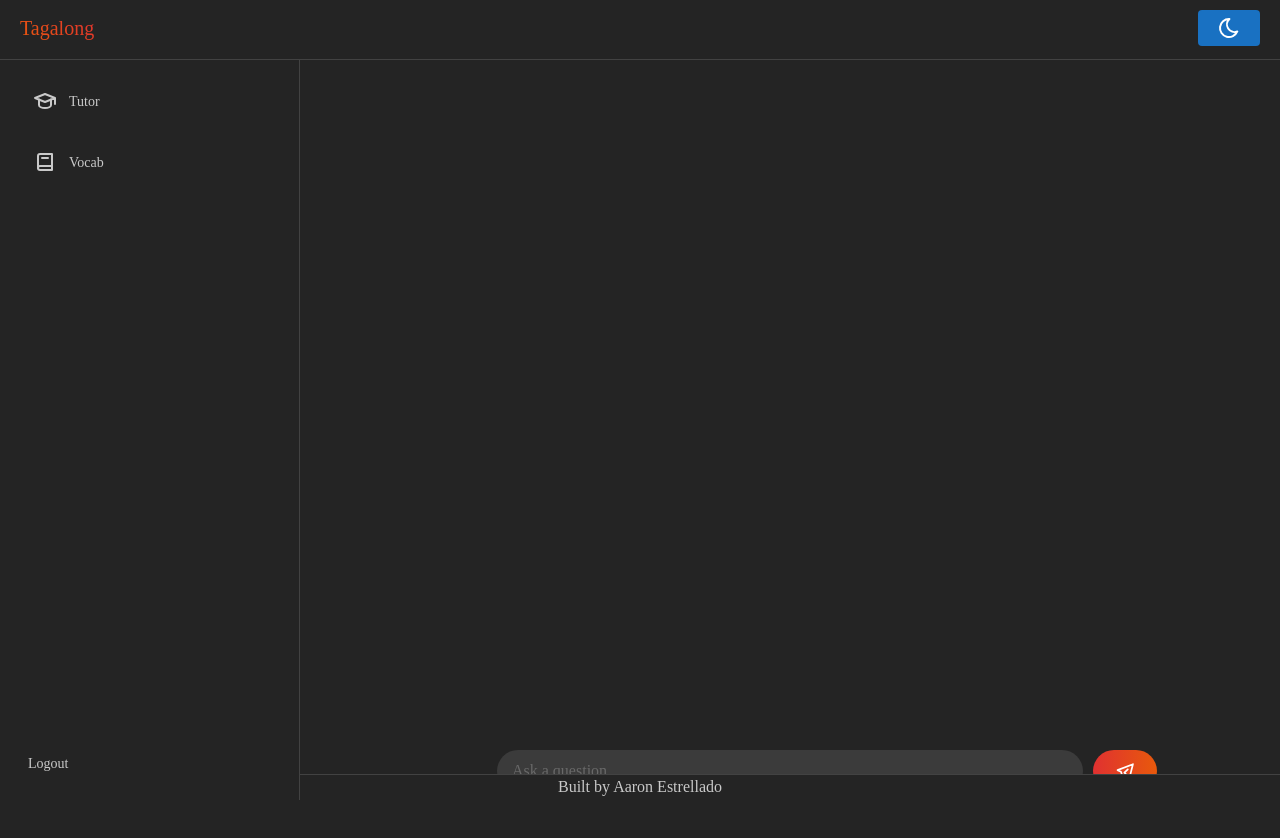
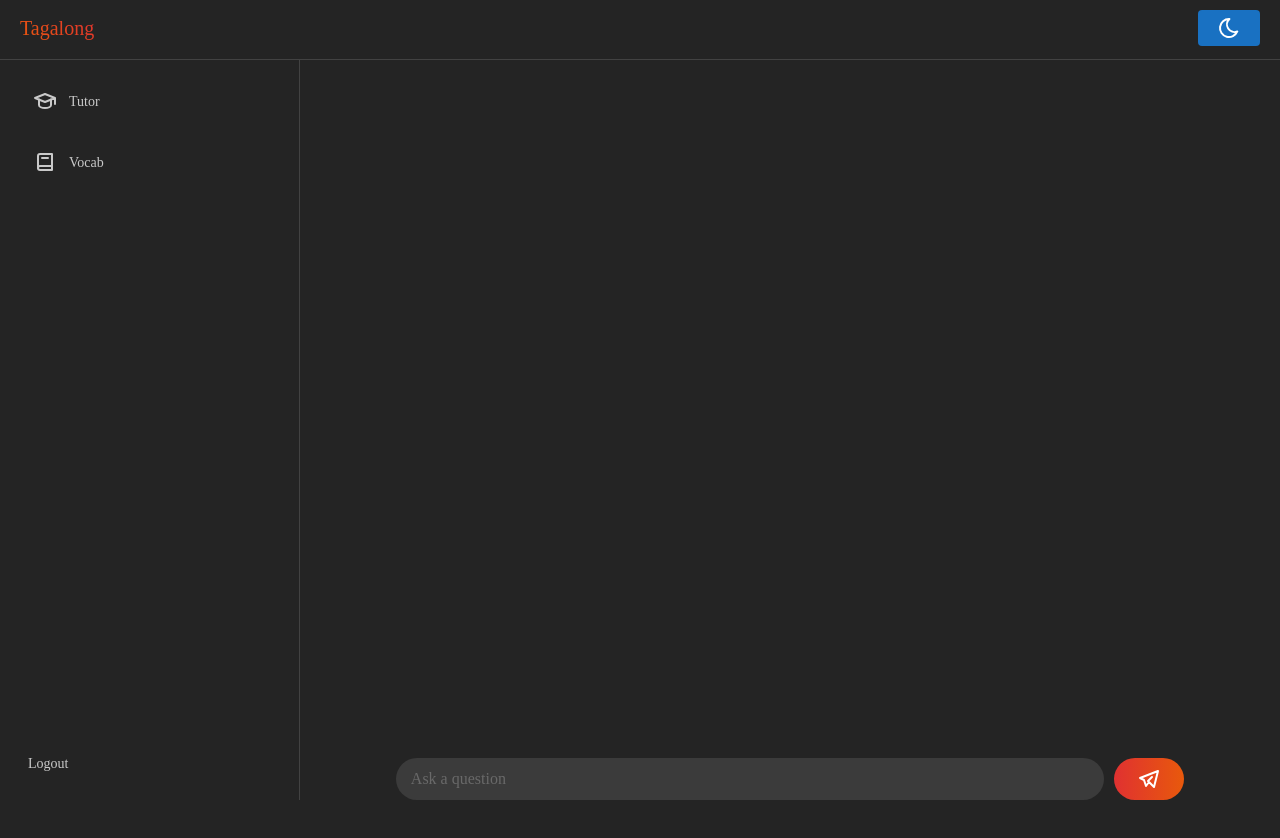
Before and after one commit to aaronestre/tagalong_v2, a React (Vite) app in the folder frontend/: page /chat in a window 1280 px wide. Shown: the top 838 px of the page. Built offline with nearby package versions, Linux system fonts and the light colour scheme.

Commit message:
Styled chat page more

```diff
--- a/frontend/src/App.css
+++ /dev/null
@@ -1,5 +0,0 @@
-#root {
-    margin: 0 auto;
-    padding: 2rem;
-    text-align: center;
-  }
--- a/frontend/src/App.jsx
+++ b/frontend/src/App.jsx
@@ -1,5 +1,4 @@
 import { React , useState } from "react";
-import './App.css';
 
 // Import libary components
 import { useDisclosure } from "@mantine/hooks";
@@ -10,7 +9,6 @@ import { AppShell} from "@mantine/core";
 import Header from "./components/Header.jsx";
 import Navbar from "./components/Navbar.jsx";
 import RouterSwitcher from "./components/RouterSwitcher.jsx";
-import GroqChat from "./components/GroqChat.jsx";
 
 
 function App() {
@@ -24,9 +22,6 @@ function App() {
         <AppShell.Main>
           <RouterSwitcher/>
         </AppShell.Main>
-        <AppShell.Footer>
-          Built by Aaron Estrellado
-        </AppShell.Footer>
       </AppShell>
 
     </>
--- a/frontend/src/components/GroqChat.jsx
+++ b/frontend/src/components/GroqChat.jsx
@@ -40,12 +40,16 @@ function GroqChat() {
     <>
       <form onSubmit={handleSubmit}>
         <Grid gutter="xs">
-          <GridCol span={2}></GridCol>
-          <GridCol span={8} mih="79vh" mah="79vh"><Messages messages={messages}/></GridCol>
-          <GridCol span={2}></GridCol>
+          <GridCol span={1}></GridCol>
+          <GridCol span={10} mih="79vh" mah="79vh"><Messages messages={messages}/></GridCol>
+          <GridCol span={1}></GridCol>
           <Grid.Col span={12}></Grid.Col>
-          <Grid.Col span={2}></Grid.Col>
-          <Grid.Col span={8}>
+          <Grid.Col span={12}></Grid.Col>
+          <Grid.Col span={12}></Grid.Col>
+          <Grid.Col span={12}></Grid.Col>
+          <Grid.Col span={12}></Grid.Col>
+          <Grid.Col span={1}></Grid.Col>
+          <Grid.Col span={9}>
             <ChatInput getContent={getContent} />
           </Grid.Col>
           <Grid.Col span={1}>
--- a/frontend/src/components/styles/MarkdownRenderer.css
+++ b/frontend/src/components/styles/MarkdownRenderer.css
@@ -7,4 +7,5 @@
     display: flex;
     justify-content: flex-start;
     flex-wrap: wrap;
+    font-size: 1rem;
 }
```
